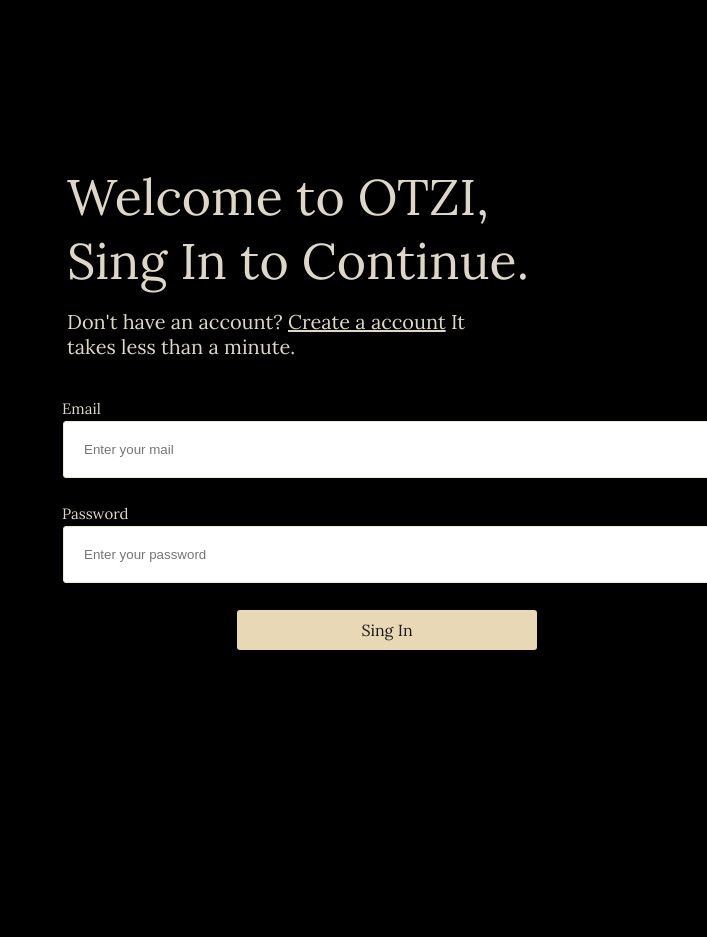
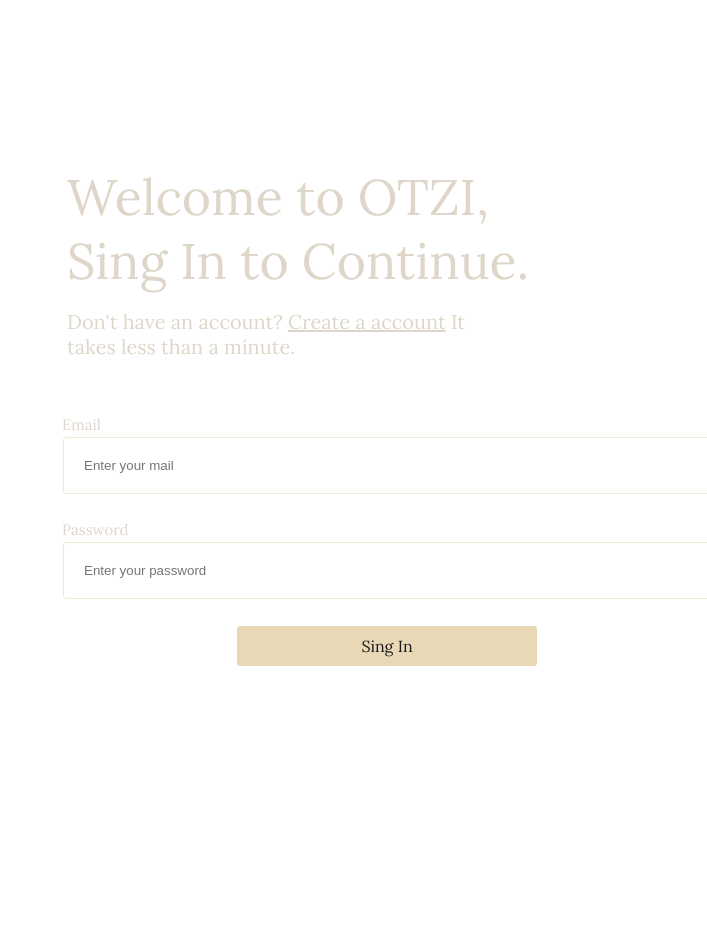
Before and after one commit to rauuu369/Store, a PHP site: page / in a window 1440 px wide; the page is wider, and only the part inside the window is pictured. Shown: that part, without its empty margins (733-1440 px from the left). Run offline with PHP 8.4, Linux system fonts and the light colour scheme.

Commit message:
Se posiciono el mensaje de error de el login

```diff
--- a/OTZI/css/index.css
+++ b/OTZI/css/index.css
@@ -4,7 +4,7 @@
 }
 
 body{
-    background-color: black;
+    background-color: white;
     color: #ded7c9;
 }
 
@@ -47,6 +47,8 @@ h1{
     font-family: 'Lora', serif;
     font-weight: normal;
 }
+
+
 
 h2, a{
     font-size: 20px;
--- a/OTZI/index.php
+++ b/OTZI/index.php
@@ -52,10 +52,11 @@
         <div class="question">
             <h2>Don't have an account? <a href="signup.php">Create a account</a> It takes less than a minute.</h2>
         </div>
-
-        <?php if(!empty($message)): ?>
+        <div class="question">
+            <h2><?php if(!empty($message)): ?>
             <p> <?= $message ?></p>
-        <?php endif; ?>
+        <?php endif; ?></h2>
+        </div>
 
         <form action="index.php" method="post">
             <label for="">Email</label>
```
